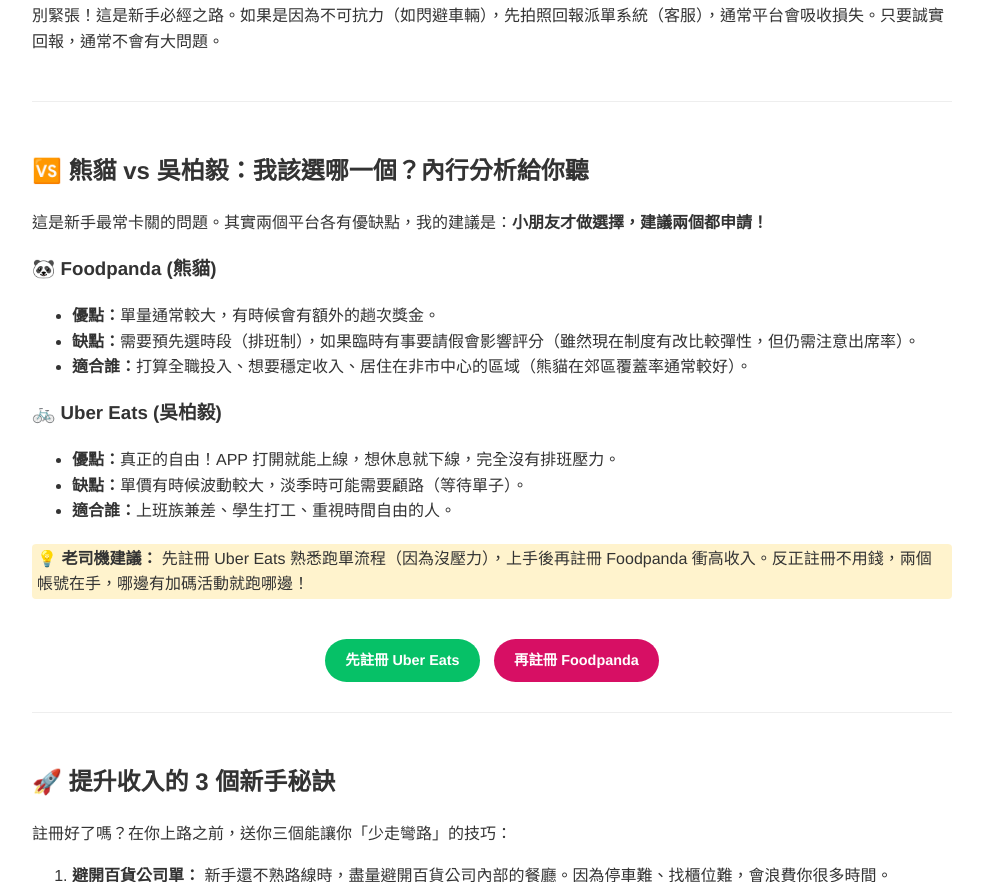
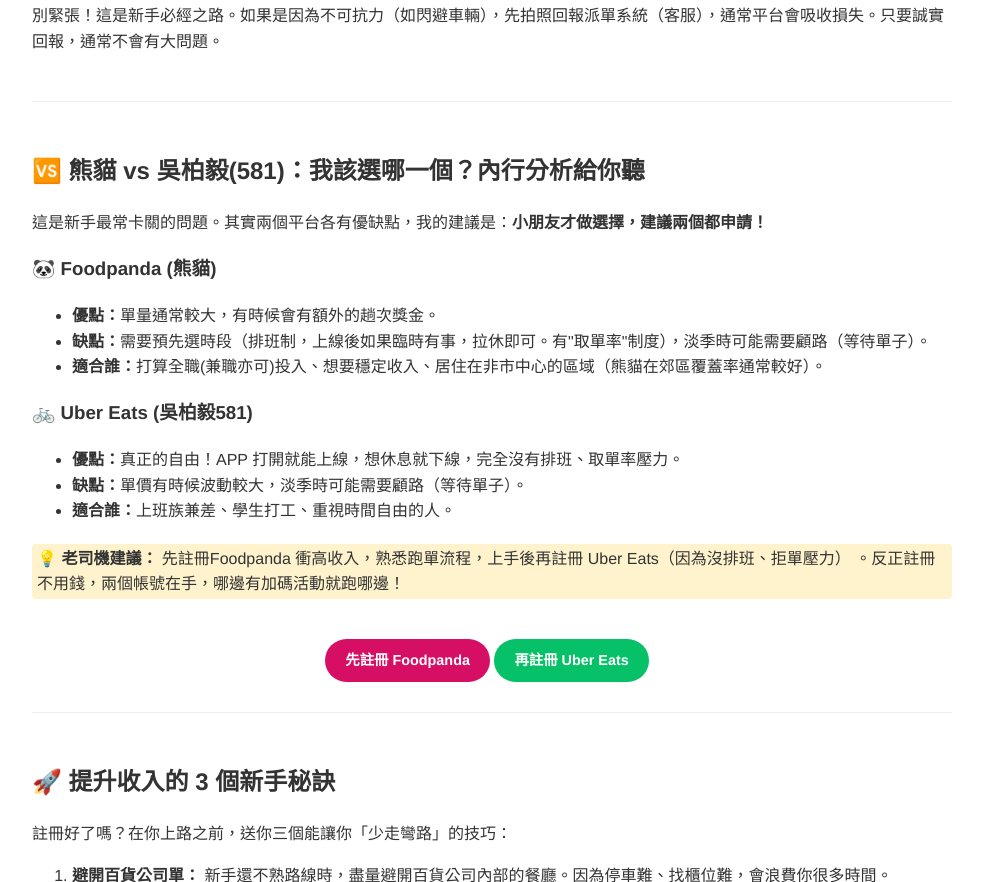
Before and after one commit to dennylife/foodpd, a plain HTML site: page index.html in a window 1280 px wide. Shown: the part 1742-2624 px from the top of the page, without its empty margins (148-1131 px from the left). Drawn offline with Linux system fonts and the light colour scheme.

Commit message:
Update index.html

```diff
--- a/index.html
+++ b/index.html
@@ -156,7 +156,7 @@
             <p>很多朋友私訊問我關於跑單的細節，這裡整理了大家最關心的問題，希望能幫助你跨出第一步！</p>
 
             <h3>Q1：跑外送一個月能賺多少錢？</h3>
-            <p>這取決於你投入的時間。如果是<strong>全職跑（每天 8-10 小時）</strong>，在單量穩定的地區，月收入 4-6 萬是常態；如果是<strong>兼職跑（下班或週末）</strong>，每個月幫自己加薪 5000-15000 元並不難。重點是：「多勞多得」，沒有天花板。</p>
+            <p>這取決於你投入的時間。如果是<strong>全職跑（每天 8-10 小時）</strong>，在單量穩定的地區，月收入 4-6 萬是常態；如果是<strong>兼職跑（下班或週末）</strong>，每個月幫自己加薪 3000-10000 元並不難。重點是：「多勞多得」，沒有天花板。</p>
 
             <h3>Q2：需要自備機車嗎？有車齡限制嗎？</h3>
             <p>基本上需要自備機車（或自行車、步行模式，視平台規定）。目前平台對機車的車齡<strong>沒有嚴格限制</strong>，只要能正常發動、有強制險即可。Gogoro 或燃油車都可以。</p>
@@ -172,29 +172,29 @@
         </article>
 
         <article style="margin-bottom: 50px; border-bottom: 1px solid #eee; padding-bottom: 30px;">
-            <h2>🆚 熊貓 vs 吳柏毅：我該選哪一個？內行分析給你聽</h2>
+            <h2>🆚 熊貓 vs 吳柏毅(581)：我該選哪一個？內行分析給你聽</h2>
             <p>這是新手最常卡關的問題。其實兩個平台各有優缺點，我的建議是：<strong>小朋友才做選擇，建議兩個都申請！</strong></p>
 
             <h3>🐼 Foodpanda (熊貓)</h3>
             <ul>
                 <li><strong>優點：</strong>單量通常較大，有時候會有額外的趟次獎金。</li>
-                <li><strong>缺點：</strong>需要預先選時段（排班制），如果臨時有事要請假會影響評分（雖然現在制度有改比較彈性，但仍需注意出席率）。</li>
-                <li><strong>適合誰：</strong>打算全職投入、想要穩定收入、居住在非市中心的區域（熊貓在郊區覆蓋率通常較好）。</li>
+                <li><strong>缺點：</strong>需要預先選時段（排班制，上線後如果臨時有事，拉休即可。有"取單率"制度），淡季時可能需要顧路（等待單子）。</li>
+                <li><strong>適合誰：</strong>打算全職(兼職亦可)投入、想要穩定收入、居住在非市中心的區域（熊貓在郊區覆蓋率通常較好）。</li>
             </ul>
 
-            <h3>🚲 Uber Eats (吳柏毅)</h3>
+            <h3>🚲 Uber Eats (吳柏毅581)</h3>
             <ul>
-                <li><strong>優點：</strong>真正的自由！APP 打開就能上線，想休息就下線，完全沒有排班壓力。</li>
+                <li><strong>優點：</strong>真正的自由！APP 打開就能上線，想休息就下線，完全沒有排班、取單率壓力。</li>
                 <li><strong>缺點：</strong>單價有時候波動較大，淡季時可能需要顧路（等待單子）。</li>
                 <li><strong>適合誰：</strong>上班族兼差、學生打工、重視時間自由的人。</li>
             </ul>
 
             <div class="highlight" style="margin-top: 20px;">
-                <strong>💡 老司機建議：</strong> 先註冊 Uber Eats 熟悉跑單流程（因為沒壓力），上手後再註冊 Foodpanda 衝高收入。反正註冊不用錢，兩個帳號在手，哪邊有加碼活動就跑哪邊！
+                <strong>💡 老司機建議：</strong> 先註冊Foodpanda 衝高收入，熟悉跑單流程，上手後再註冊 Uber Eats（因為沒排班、拒單壓力） 。反正註冊不用錢，兩個帳號在手，哪邊有加碼活動就跑哪邊！
             </div>
             <div style="margin-top: 20px; text-align: center;">
-                <a href="https://www.uber.com/signup/drive/deliver/?invite_code=621y4xabvn5j" class="btn btn-uber" style="font-size: 0.9rem; padding: 10px 20px; margin-right: 10px;">先註冊 Uber Eats</a>
-                <a href="https://to.foodpanda.com/a/gs4gzf1" class="btn btn-panda" style="font-size: 0.9rem; padding: 10px 20px;">再註冊 Foodpanda</a>
+                <a href="https://to.foodpanda.com/a/gs4gzf1" class="btn btn-panda" style="font-size: 0.9rem; padding: 10px 20px;">先註冊 Foodpanda</a>
+                <a href="https://www.uber.com/signup/drive/deliver/?invite_code=621y4xabvn5j" class="btn btn-uber" style="font-size: 0.9rem; padding: 10px 20px; margin-right: 10px;">再註冊 Uber Eats</a>
             </div>
         </article>
 
```
